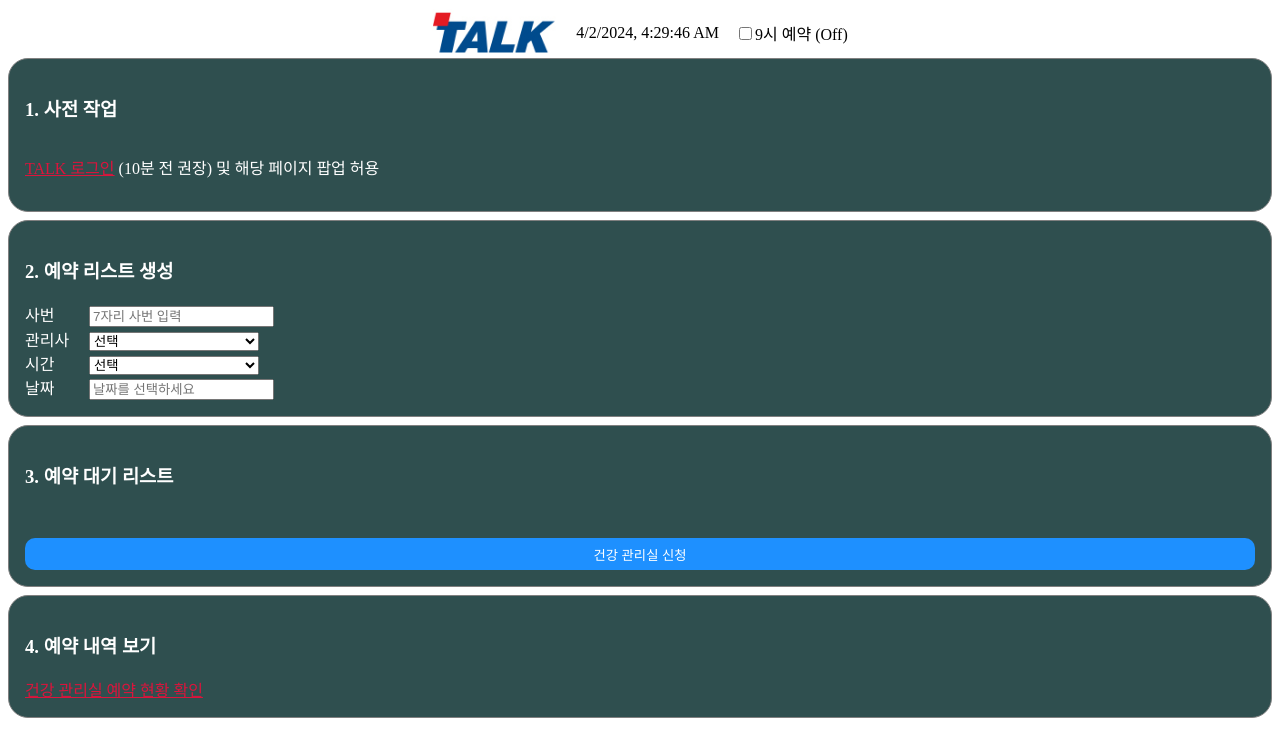
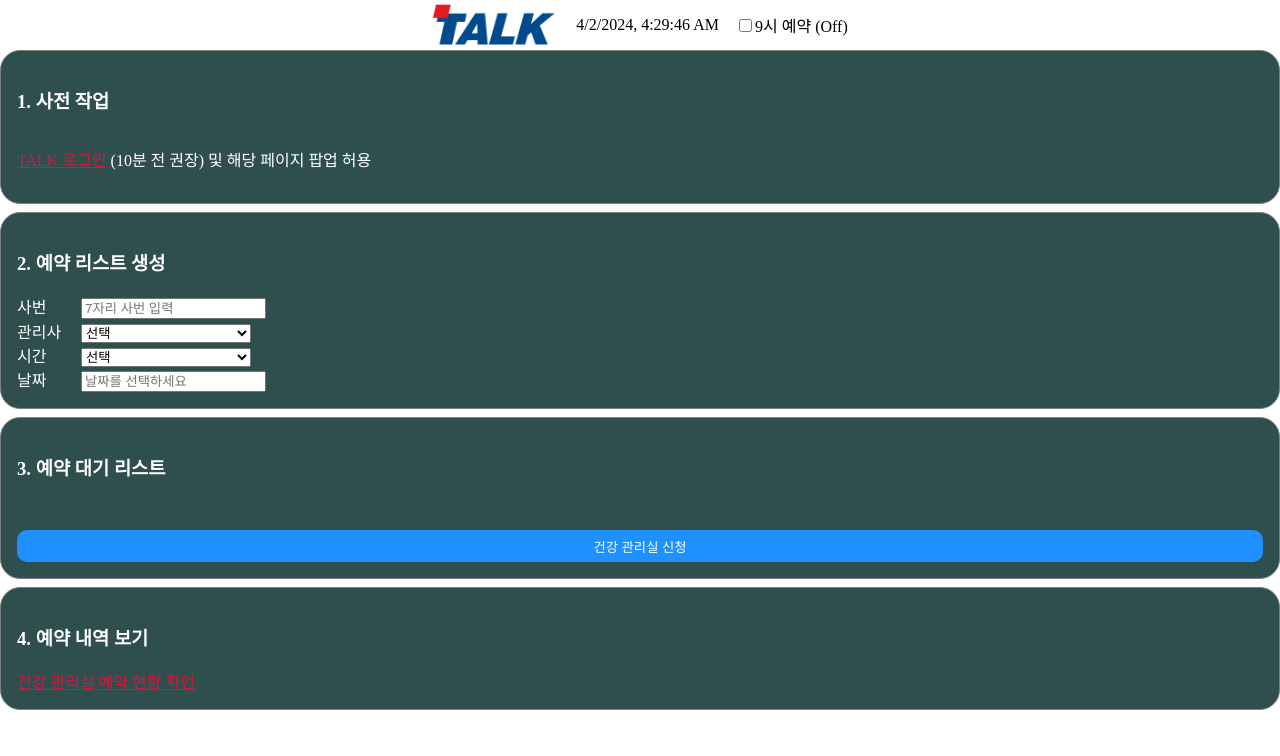
Before and after one commit to sungwon-097/ReservationHealthRoom, a React (Create React App) app: page / in a window 1280 px wide. Shown: the top 756 px of the page. Built offline with nearby package versions, Linux system fonts and the light colour scheme.

Commit message:
feat: css 초기값 설정

```diff
--- a/src/index.tsx
+++ b/src/index.tsx
@@ -1,7 +1,21 @@
 import React from "react";
 import ReactDOM from "react-dom/client";
 import App from "./App";
+import { createGlobalStyle } from "styled-components";
+
+const GlobalStyle = createGlobalStyle`
+    body{
+        margin: 0;
+        padding: 0;
+        font-family: "Noto Sans KR";
+    }
+`;
 
 const rootElement = document.getElementById("root")!;
 const root = ReactDOM.createRoot(rootElement);
-root.render(<App />);
+root.render(
+  <>
+    <GlobalStyle />
+    <App />
+  </>
+);
```
